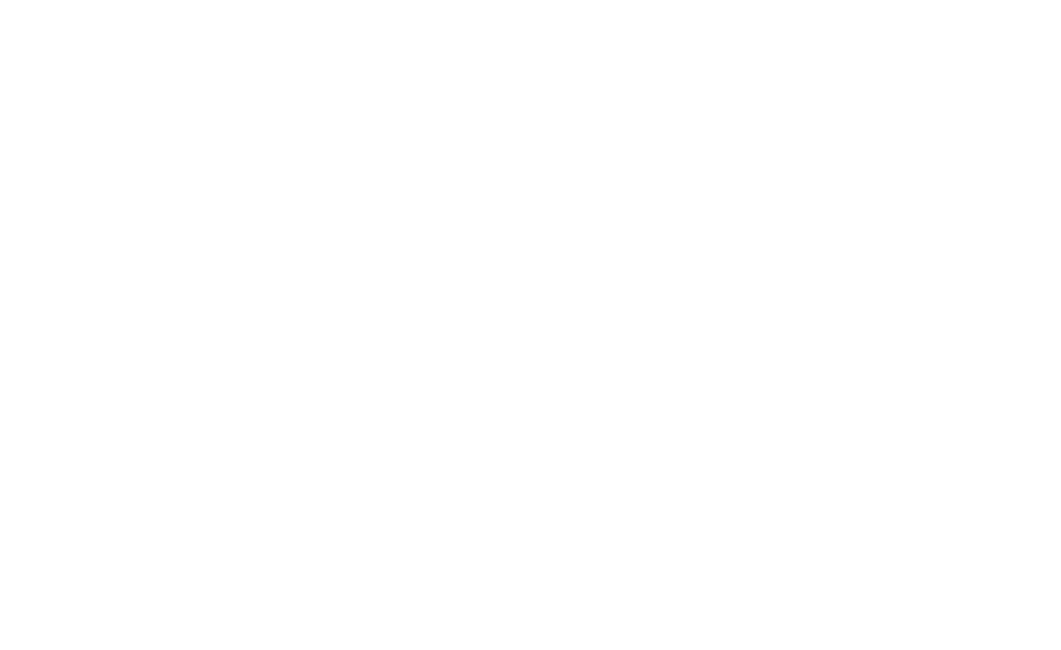
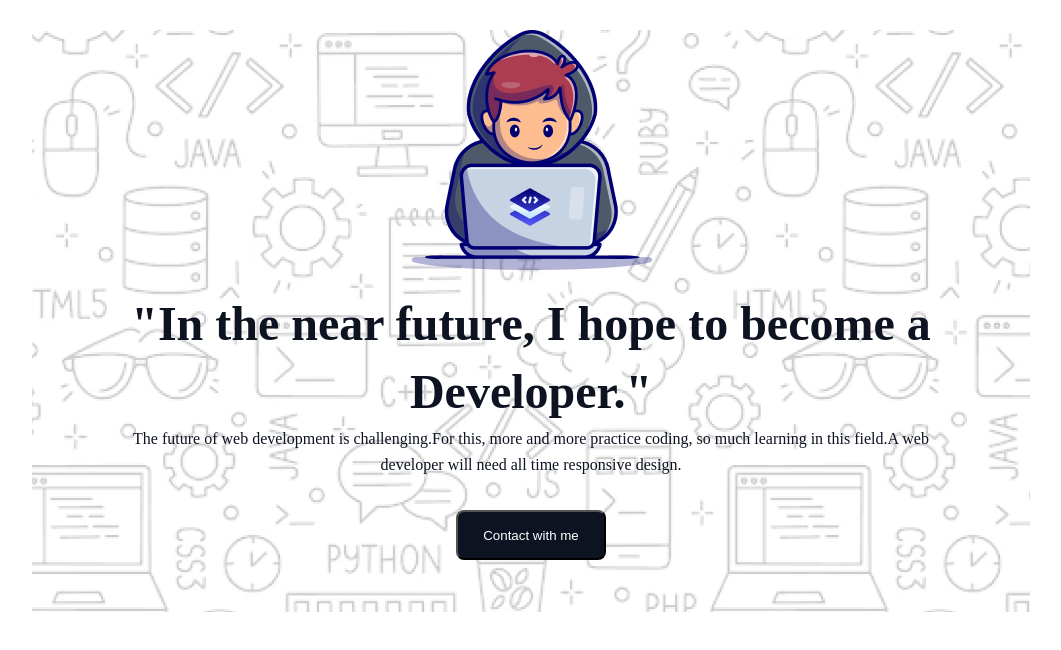
Before and after one commit to hmahmood071/assignment-ph-1, a plain HTML site: page index.html in a window 1280 px wide. Shown: the whole page, without its empty margins (109-1170 px from the left). Drawn offline with Linux system fonts and the light colour scheme.

Commit message:
added banner section

```diff
--- a/index.html
+++ b/index.html
@@ -5,8 +5,18 @@
     <meta name="viewport" content="width=device-width, initial-scale=1.0">
     <title>Assignment-PH-1</title>
 </head>
+<link rel="stylesheet" href="style/style.css">
 <body>
-    <header></header>
+    <header class="banner-section">
+        <div class="banner-image">
+            <img src="images/Group.png" alt="group">
+        </div>
+        <div class="banner-text">
+            <h1>"In the near future, I hope to become a Developer."</h1>
+            <p>The future of web development is challenging.For this, more and more practice coding, so much learning in this field.A web developer will need all time responsive design.</p>
+            <button class="banner-button"><a href="">Contact with me</a></button>
+        </div>
+    </header>
     <main></main>
     <footer></footer>
 </body>
--- /dev/null
+++ b/style/style.css
@@ -0,0 +1,65 @@
+
+
+*{
+    margin: 0;
+    padding: 0;
+}
+.banner-section{
+    width: 998px;
+    height: 582px;
+    background-image: url("../images/Hero-bg.png");
+    margin: 0 auto;
+    background-position: center;
+    background-repeat: no-repeat;
+    display: cover;
+}
+.banner-image{
+    width: 240.28px;
+    height: 240px;
+    align-items: center;
+    display: block;
+    margin: 0 auto;
+    margin-top: 30px;
+}
+.banner-text{
+    width: 998px;
+    height:310px;
+    margin-top: 20px;
+}
+.banner-text h1{
+    color: rgb(13, 19, 33);
+font-family: Azeret Mono;
+font-size: 48px;
+font-weight: 800;
+line-height: 68px;
+letter-spacing: 0%;
+text-align: center;
+}
+.banner-text p{
+color: rgb(13, 19, 33);
+font-family: Azeret Mono;
+font-size: 16px;
+font-weight: 400;
+line-height: 26px;
+letter-spacing: 0%;
+text-align: center;
+width: 852px;
+height:52px;
+padding-left: 73px;
+padding-right: 70px;
+}
+.banner-button{
+ width:150px;
+ height:50px;
+border-radius: 8px;
+background: rgb(13, 19, 33);
+color: white;
+display: block;
+margin: auto;
+margin-top: 32px;
+}
+.banner-button a{
+    text-decoration: none;
+    color:white;
+
+}
```
Also changed, not shown: images/Group 3.png (added), images/Group 4.png (added), images/Group.png (added), images/Hero-bg.png (added), images/Layer_1.png (added), images/css.png (added), images/facebook.png (added), images/github.png (added), images/handshake.jpg (added), images/html.png (added), images/js.png (added), images/linkedin-icon 1.png (added), images/mongodb.png (added), images/nodejs.png (added), 1 more files.
